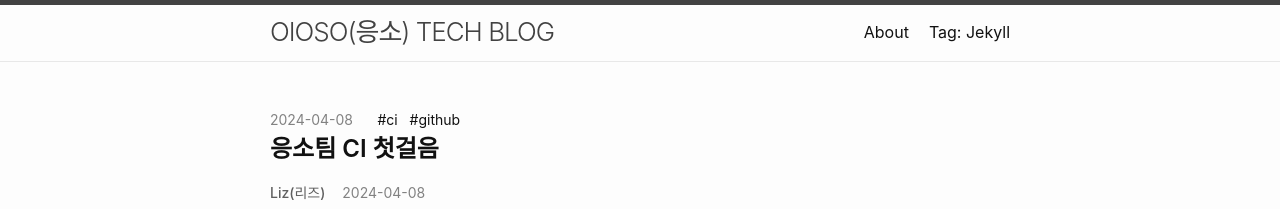
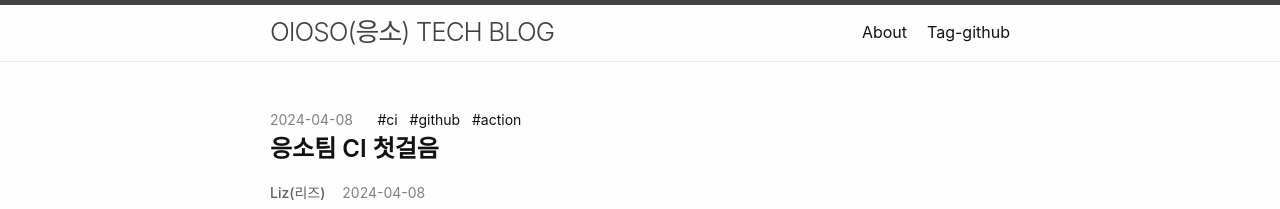
Before and after one commit to Contec-Korea/oioso.github.io, a Jekyll site: the page built from index.markdown, in a window 1280 px wide. Shown: the top 209 px of the page. Built offline with Jekyll 4.4.1, drawn with Linux system fonts in a browser that asks for light colours.

Commit message:
fix: 태그 보기 레이아웃 변경

```diff
--- a/_posts/2024-04-08-continuous-integration-github-1.markdown
+++ b/_posts/2024-04-08-continuous-integration-github-1.markdown
@@ -2,7 +2,7 @@
 layout: post
 title: 응소팀 CI 첫걸음
 author: liz
-tags: ["ci", "github"]
+tags: ["ci", "github", "action"]
 ---
 
 어디에서 필요해요?
--- a/tags/jekyll.markdown
+++ b/tags/github.markdown
@@ -1,11 +1,11 @@
 ---
 layout: tag
-title: "Tag: Jekyll"
+title: "Tag-github"
 permalink: /t/jekyll
 ---
 
 <ul class="post-list">
-  {%- for post in site.tags["jekyll"] -%}
+  {%- for post in site.tags["github"] -%}
     <li>
       {%- assign date_format = site.minima.date_format | default: "%b %-d, %Y" -%}
       <span class="post-meta">
```
Also changed, not shown: _config.yml (+0 -20 lines).
